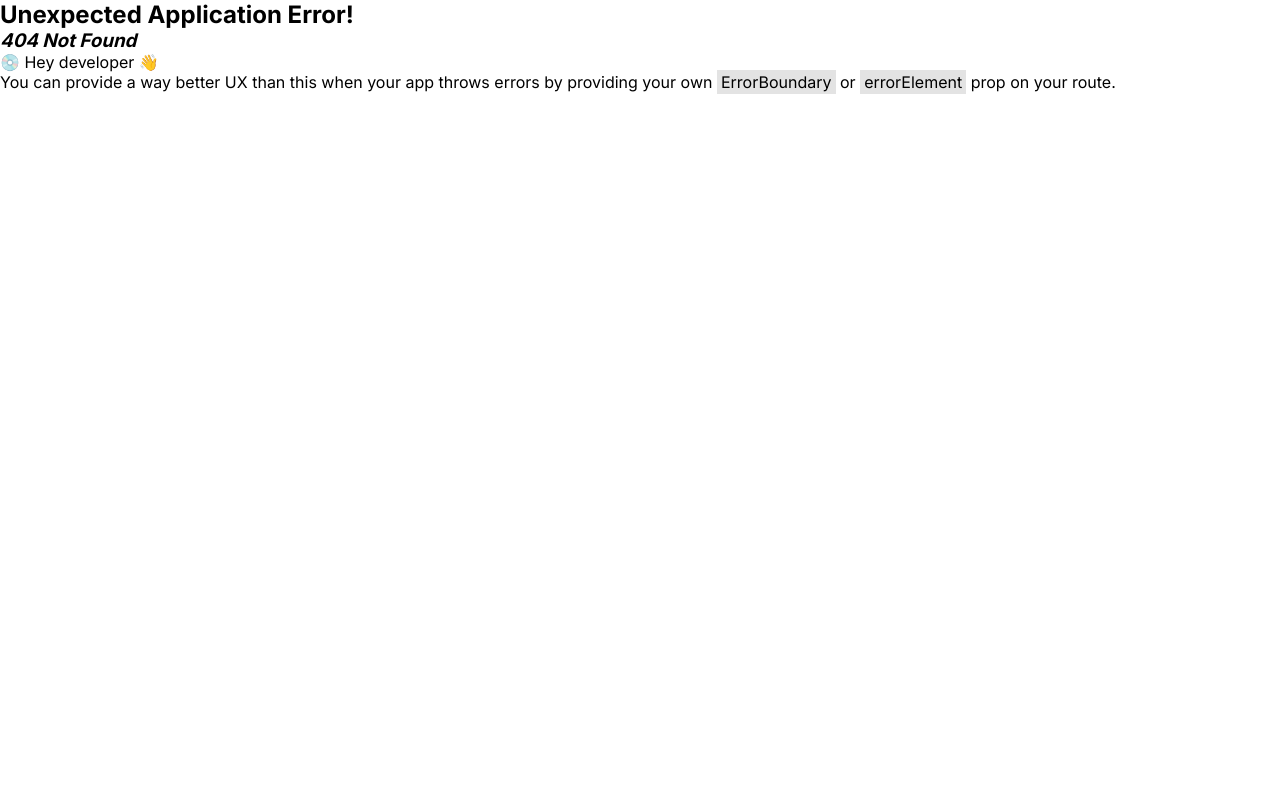
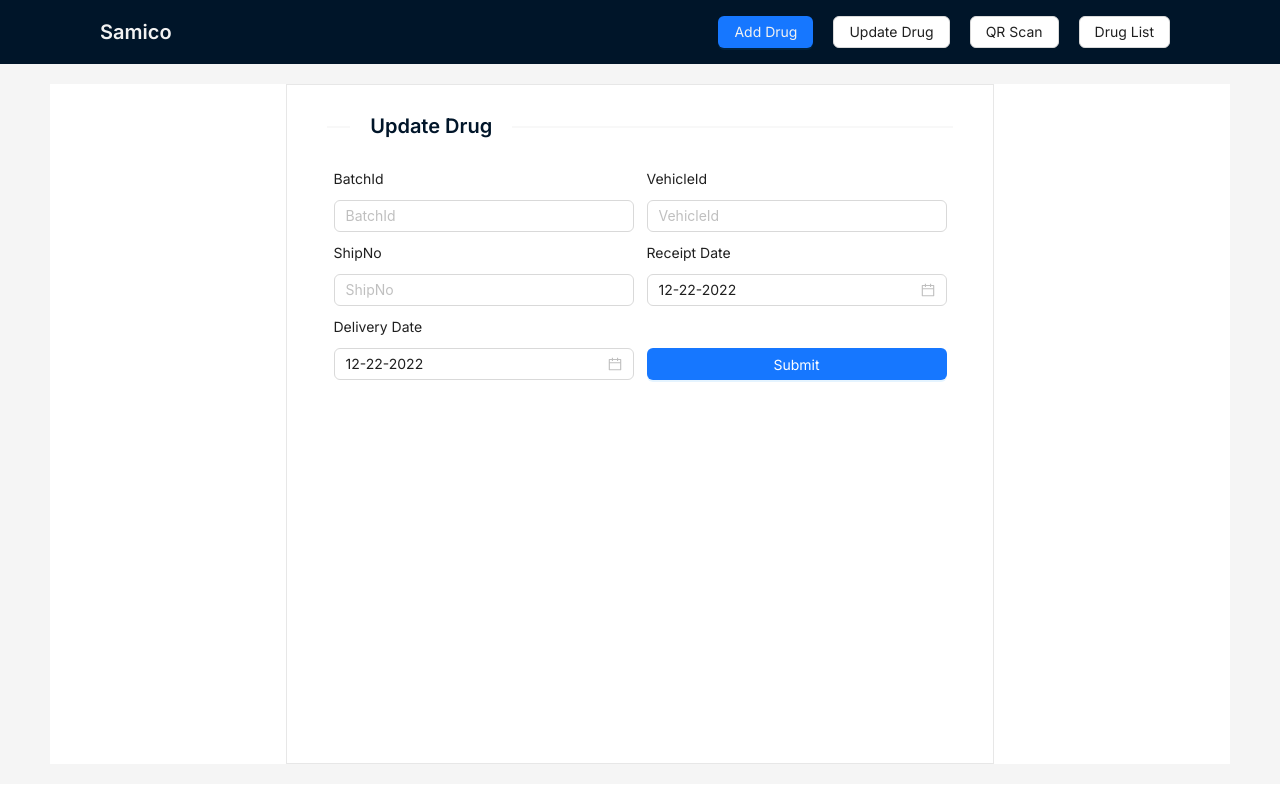
Before and after one commit to sami96h/drug-tracking-system, a React (Create React App) app in the folder demo-client/: page /drugs/update in a window 1280 px wide. Before the commit this address had no page. Built offline with nearby package versions, Linux system fonts and the light colour scheme.

Commit message:
create update drug form compoenet relates #17

```diff
--- a/demo-client/src/component/AddDrugs/style.css
+++ b/demo-client/src/component/AddDrugs/style.css
@@ -34,8 +34,8 @@
 .form-item-container .form-item input, .date-picker{
   width: 100% !important;
 }
-/*
-.add-drugs-btn{
+
+/* .add-drugs-btn{
   display: block;
   margin: 20px auto;
   width: calc(80%/2);
--- /dev/null
+++ b/demo-client/src/component/UpdateDrugs/index.tsx
@@ -0,0 +1,152 @@
+/* eslint-disable jsx-a11y/label-has-associated-control */
+import { FC, useState } from 'react'
+import { Formik, Form } from 'formik'
+import {
+  Button, Input, Form as AntForm, Divider, DatePicker,
+} from 'antd'
+import dayjs from 'dayjs'
+
+import { validationSchema } from '../../validation/UpdateDrugs'
+import './style.css'
+
+const UpdateDrugs:FC = () => {
+  const [receiptDate, setReceiptDate] = useState(dayjs().format('MM-DD-YYYY'))
+  const [deliveryDate, setDeliveryDate] = useState(dayjs().format('MM-DD-YYYY'))
+
+  return (
+    <Formik
+      initialValues={{
+        batchId: '',
+        vehicleId: '',
+        shipNo: '',
+        receiptDate,
+        deliveryDate,
+      }}
+      validationSchema={validationSchema}
+      onSubmit={(values, { setSubmitting }) => {
+        console.log(values)
+        setSubmitting(false)
+      }}
+    >
+      {({
+        values, errors, touched, handleChange, handleBlur, isSubmitting,
+      }) => (
+        <Form className="form-add-drugs">
+          <Divider
+            orientation="left"
+            style={{
+              color: 'rgb(0 21 41)',
+              fontSize: '20px',
+              fontWeight: '600',
+            }}
+          >
+            Update Drug
+          </Divider>
+          <div className="form-item-container">
+
+            <AntForm.Item
+              validateStatus={
+              errors.batchId && touched.batchId ? 'error' : 'success'
+            }
+              help={errors.batchId}
+              className="form-item"
+            >
+              <label>BatchId</label>
+              <Input
+                name="batchId"
+                placeholder="BatchId"
+                onChange={handleChange}
+                onBlur={handleBlur}
+                value={values.batchId}
+                className="form-item"
+              />
+            </AntForm.Item>
+
+            <AntForm.Item
+              validateStatus={
+              errors.vehicleId && touched.vehicleId ? 'error' : 'success'
+            }
+              help={errors.vehicleId}
+              className="form-item"
+            >
+              <label>VehicleId</label>
+              <Input
+                name="vehicleId"
+                placeholder="VehicleId"
+                onChange={handleChange}
+                onBlur={handleBlur}
+                value={values.vehicleId}
+              />
+            </AntForm.Item>
+
+            <AntForm.Item
+              validateStatus={
+              errors.shipNo && touched.shipNo ? 'error' : 'success'
+            }
+              help={errors.shipNo}
+              className="form-item"
+            >
+              <label>ShipNo</label>
+              <Input
+                name="shipNo"
+                placeholder="ShipNo"
+                onChange={handleChange}
+                onBlur={handleBlur}
+                value={values.shipNo}
+              />
+            </AntForm.Item>
+
+            <AntForm.Item
+              validateStatus={
+                errors.receiptDate && touched.receiptDate ? 'error' : 'success'
+              }
+              help={errors.receiptDate}
+              className="form-item"
+            >
+              <label>Receipt Date</label>
+              <DatePicker
+                className="date-picker"
+                name="receiptDate"
+                onChange={(e, dateString) => setReceiptDate(dateString)}
+                defaultValue={dayjs(receiptDate)}
+                onBlur={handleBlur}
+                format="MM-DD-YYYY"
+              />
+            </AntForm.Item>
+
+            <AntForm.Item
+              validateStatus={
+                errors.deliveryDate && touched.deliveryDate ? 'error' : 'success'
+              }
+              help={errors.deliveryDate}
+              className="form-item"
+            >
+              <label>Delivery Date</label>
+              <DatePicker
+                className="date-picker"
+                name="deliveryDate"
+                onChange={(e, dateString) => setDeliveryDate(dateString)}
+                defaultValue={dayjs(deliveryDate)}
+                onBlur={handleBlur}
+                format="MM-DD-YYYY"
+              />
+            </AntForm.Item>
+
+            <Button
+              // className="form-item"
+              type="primary"
+              htmlType="submit"
+              disabled={isSubmitting}
+              style={{ marginTop: '42px', display: 'block', minWidth: '300px' }}
+            >
+              Submit
+            </Button>
+          </div>
+
+        </Form>
+      )}
+    </Formik>
+  )
+}
+
+export default UpdateDrugs
--- a/demo-client/src/layouts/MainLayout/index.tsx
+++ b/demo-client/src/layouts/MainLayout/index.tsx
@@ -25,6 +25,12 @@ const MainLayout:FC = () => {
           >
             Add Drug
           </Button>
+
+          <Button
+            onClick={(() => navigate('/drugs/update'))}
+          >
+            Update Drug
+          </Button>
           <Button>QR Scan</Button>
           <Button>Drug List</Button>
         </div>
--- a/demo-client/src/router/index.tsx
+++ b/demo-client/src/router/index.tsx
@@ -3,6 +3,7 @@ import {
 } from 'react-router-dom'
 import AddDrugs from '../component/AddDrugs'
 import Introduction from '../component/introduction'
+import UpdateDrugs from '../component/UpdateDrugs'
 import Home from '../pages/Home'
 
 export const router = createBrowserRouter([
@@ -18,6 +19,10 @@ export const router = createBrowserRouter([
         path: '/drugs/new',
         element: <AddDrugs />,
       },
+      {
+        path: '/drugs/update',
+        element: <UpdateDrugs />,
+      },
     ],
   },
 ])
--- /dev/null
+++ b/demo-client/src/validation/UpdateDrugs.tsx
@@ -0,0 +1,18 @@
+import * as yup from 'yup'
+
+export const validationSchema = yup.object({
+  batchId: yup.number()
+    .required('batchId is required'),
+
+  vehicleId: yup.number()
+    .required('vehicleId is required'),
+
+  shipNo: yup.number()
+    .required('shipNo is required'),
+
+  receiptDate: yup.date()
+    .required('receipt date is required'),
+
+  deliveryDate: yup.date()
+    .required('delivery date is required'),
+})
```
Also changed, not shown: demo-client/src/component/UpdateDrugs/style.css (added).
